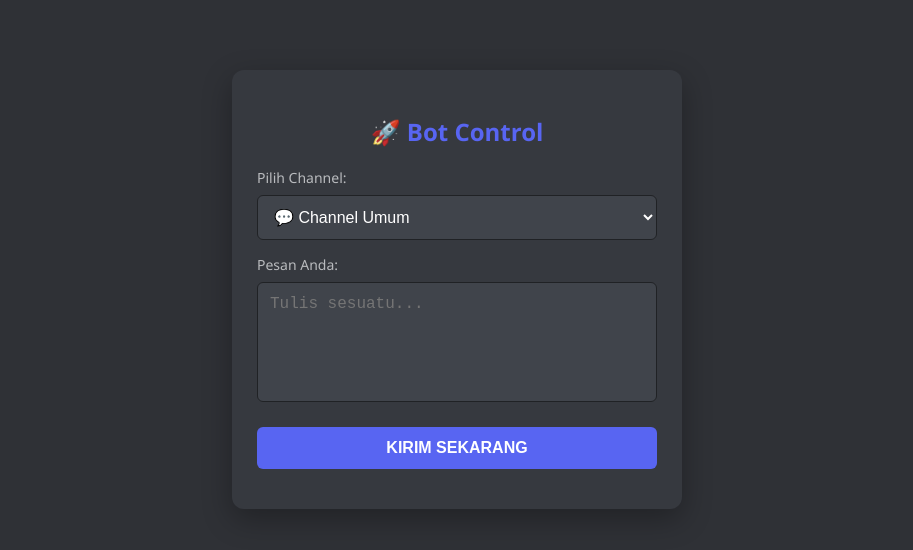
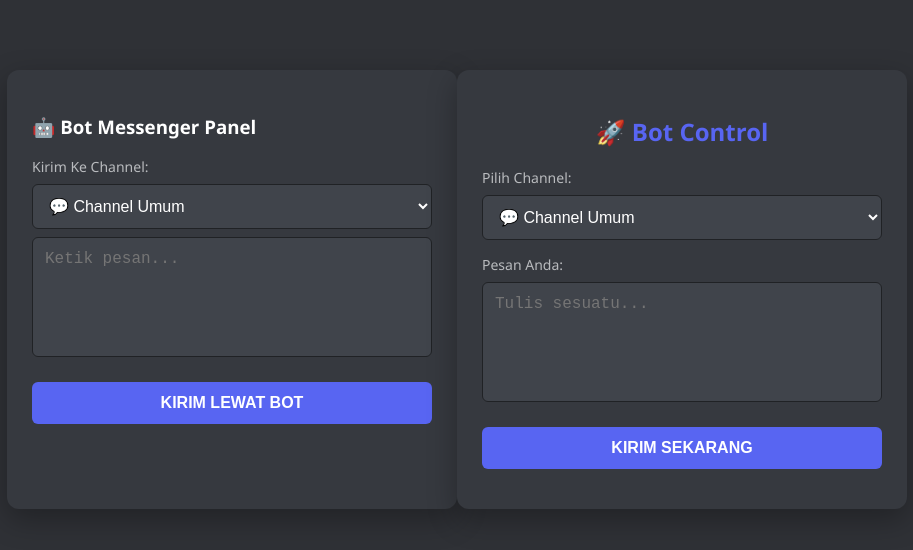
Before and after one commit to Rexhy472/cosplay-pa-dimas, a website: page public/index.html in a window 1280 px wide. Shown: the whole page, without its empty margins (183-1096 px from the left). Drawn offline with Linux system fonts and the light colour scheme.

Commit message:
Update index.html

```diff
--- a/public/index.html
+++ b/public/index.html
@@ -1,4 +1,59 @@
 <!DOCTYPE html>
+<html lang="id">
+<head>
+    <meta charset="UTF-8">
+    <meta name="viewport" content="width=device-width, initial-scale=1.0">
+    <title>Bot Messenger</title>
+    <style>
+        body { font-family: sans-serif; background: #2f3136; color: white; display: flex; justify-content: center; padding: 20px; }
+        .card { background: #36393f; padding: 20px; border-radius: 10px; width: 100%; max-width: 400px; }
+        select, textarea, button { width: 100%; padding: 12px; margin-top: 10px; border-radius: 5px; border: none; box-sizing: border-box; }
+        select, textarea { background: #40444b; color: white; }
+        button { background: #5865f2; color: white; font-weight: bold; cursor: pointer; }
+    </style>
+</head>
+<body>
+    <div class="card">
+        <h3>🤖 Bot Messenger Panel</h3>
+        <label>Kirim Ke Channel:</label>
+        <select id="channelId">
+            <option value="111222333444555">💬 Channel Umum</option>
+            <option value="999888777666555">📢 Pengumuman</option>
+        </select>
+
+        <textarea id="pesan" placeholder="Ketik pesan..."></textarea>
+        <button onclick="kirim()">KIRIM LEWAT BOT</button>
+        <p id="status" style="text-align:center;"></p>
+    </div>
+
+    <script>
+        async function kirim() {
+            const status = document.getElementById('status');
+            const data = {
+                channelId: document.getElementById('channelId').value,
+                pesan: document.getElementById('pesan').value
+            };
+
+            if (!data.pesan) return alert("Isi pesan!");
+
+            status.innerText = "⏳ Mengirim...";
+            const res = await fetch('/api/kirim', {
+                method: 'POST',
+                headers: { 'Content-Type': 'application/json' },
+                body: JSON.stringify(data)
+            });
+
+            if (res.ok) {
+                status.innerText = "✅ Pesan terkirim!";
+                document.getElementById('pesan').value = "";
+            } else {
+                const err = await res.json();
+                status.innerText = "❌ Gagal: " + err.error;
+            }
+        }
+    </script>
+</body>
+</html><!DOCTYPE html>
 <html lang="id">
 <head>
     <meta charset="UTF-8">
```
